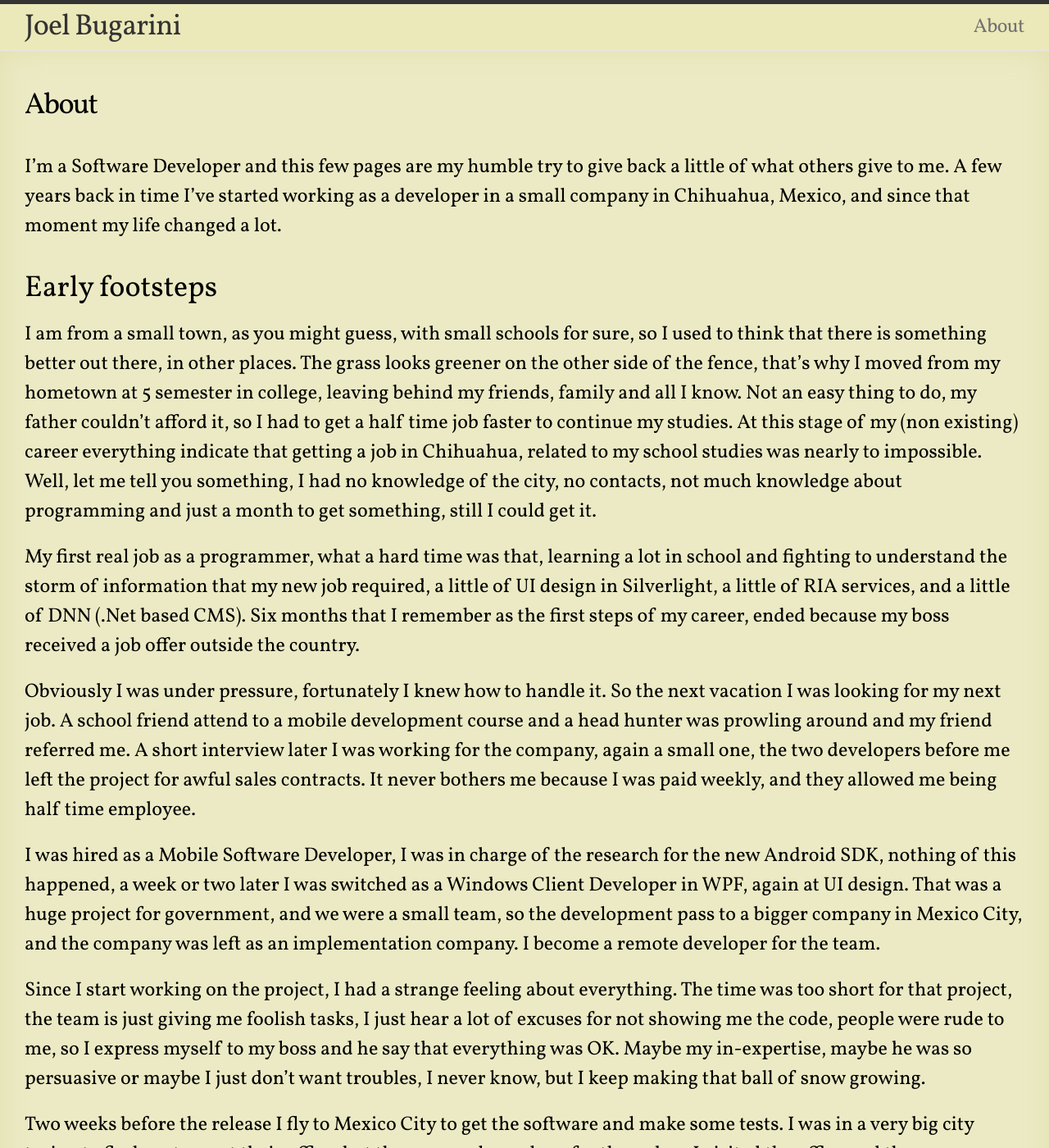
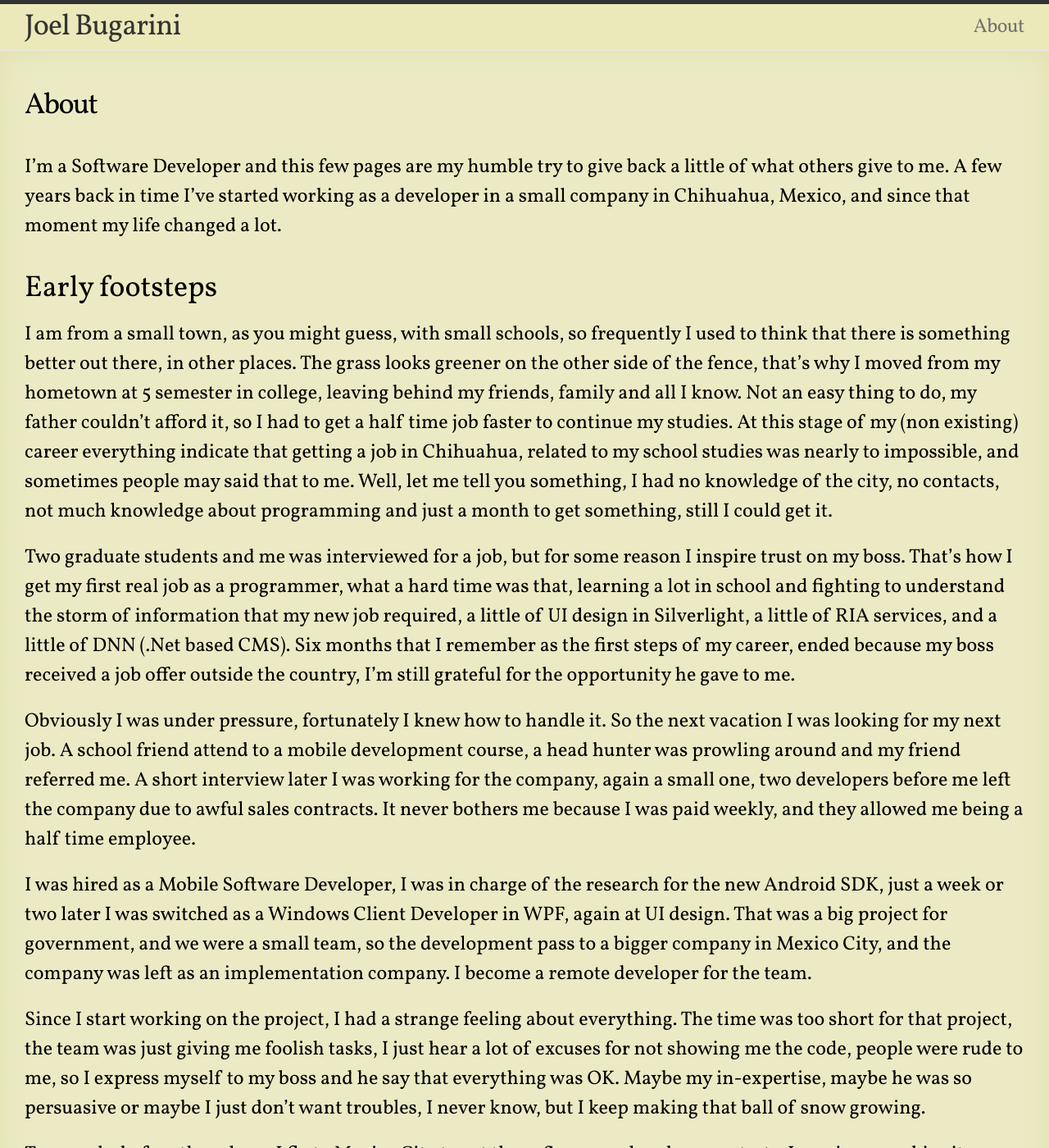
Before and after one commit to joelbugarini/joelbugarini.github.io, a Jekyll site: the page built from about.md, in a window 1280 px wide and 1400 px high. Shown: the whole window at 82% size. Built offline with Jekyll 4.4.1, drawn with Linux system fonts in a browser that asks for light colours; part of the change alters nothing that is shown; some of the changed text lies outside the part shown.

Commit message:
About update

```diff
--- a/about.md
+++ b/about.md
@@ -3,22 +3,30 @@ layout: page
 title: About
 permalink: /about/
 ---
-
 I'm a Software Developer and this few pages are my humble try to give back a little of what others give to me. A few years back in time I've started working as a developer in a small company in Chihuahua, Mexico, and since that moment my life changed a lot.
 
 #Early footsteps
 
-I am from a small town, as you might guess, with small schools for sure, so I used to think that there is something better out there, in other places.  The grass looks greener on the other side of the fence, that’s why I moved from my hometown at 5 semester in college, leaving behind my friends, family and all I know. Not an easy thing to do, my father couldn’t afford it, so I had to get a half time job faster to continue my studies. At this stage of my (non existing) career everything indicate that getting a job in Chihuahua, related to my school studies was nearly to impossible. Well, let me tell you something, I had no knowledge of the city, no contacts, not much knowledge about programming and just a month to get something, still I could get it.
+I am from a small town, as you might guess, with small schools, so frequently I used to think that there is something better out there, in other places.  The grass looks greener on the other side of the fence, that’s why I moved from my hometown at 5 semester in college, leaving behind my friends, family and all I know. Not an easy thing to do, my father couldn’t afford it, so I had to get a half time job faster to continue my studies. At this stage of my (non existing) career everything indicate that getting a job in Chihuahua, related to my school studies was nearly to impossible, and sometimes people may said that to me. Well, let me tell you something, I had no knowledge of the city, no contacts, not much knowledge about programming and just a month to get something, still I could get it.
 
-My first real job as a programmer, what a hard time was that, learning a lot in school and fighting to understand the storm of information that my new job required, a little of UI design in Silverlight, a little of RIA services, and a little of DNN (.Net based CMS).  Six months that I remember as the first steps of my career, ended because my boss received a job offer outside the country.
+Two graduate students and me was interviewed for a job, but for some reason I inspire trust on my boss. That’s how I get my first real job as a programmer, what a hard time was that, learning a lot in school and fighting to understand the storm of information that my new job required, a little of UI design in Silverlight, a little of RIA services, and a little of DNN (.Net based CMS).  Six months that I remember as the first steps of my career, ended because my boss received a job offer outside the country, I’m still grateful for the opportunity he gave to me.
 
-Obviously I was under pressure, fortunately I knew how to handle it. So the next vacation I was looking for my next job. A school friend attend to a mobile development course and a head hunter was prowling around and my friend referred me. A short interview later I was working for the company, again a small one, the two developers before me left the project for awful sales contracts. It never bothers me because I was paid weekly, and they allowed me being half time employee.
+Obviously I was under pressure, fortunately I knew how to handle it. So the next vacation I was looking for my next job. A school friend attend to a mobile development course, a head hunter was prowling around and my friend referred me. A short interview later I was working for the company, again a small one, two developers before me left the company due to awful sales contracts. It never bothers me because I was paid weekly, and they allowed me being a half time employee.
 
-I was hired as a Mobile Software Developer, I was in charge of the research for the new Android SDK, nothing of this happened, a week or two later I was switched as a Windows Client Developer in WPF, again at UI design. That was a huge project for government, and we were a small team, so the development pass to a bigger company in Mexico City, and the company was left as an implementation company. I become a remote developer for the team.
+I was hired as a Mobile Software Developer, I was in charge of the research for the new Android SDK, just a week or two later I was switched as a Windows Client Developer in WPF, again at UI design. That was a big project for government, and we were a small team, so the development pass to a bigger company in Mexico City, and the company was left as an implementation company. I become a remote developer for the team.
 
-Since I start working on the project, I had a strange feeling about everything. The time was too short for that project, the team is just giving me foolish tasks, I just hear a lot of excuses for not showing me the code, people were rude to me, so I express myself to my boss and he say that everything was OK. Maybe my in-expertise,  maybe he was so persuasive or maybe I just don’t want troubles, I never know, but I keep making that ball of snow growing.
+Since I start working on the project, I had a strange feeling about everything. The time was too short for that project, the team was just giving me foolish tasks, I just hear a lot of excuses for not showing me the code, people were rude to me, so I express myself to my boss and he say that everything was OK. Maybe my in-expertise,  maybe he was so persuasive or maybe I just don’t want troubles, I never know, but I keep making that ball of snow growing.
 
-Two weeks before the release I fly to Mexico City to get the software and make some tests. I was in a very big city trying to find my team at their office, but they never showed up, for three days I visited the office and they never come. The last day, one of them told me that I could found him in another company, which they were working with. I ran away to make it to the other company, then in the middle of the way I realize that I’ve never saw his face, so had to find someone I don’t know. Fortunately, I am tall and easily recognizable in a crowd, he found me and we move to a restaurant to sit down and transfer the software...
+Two weeks before the release I fly to Mexico City to get the software and make some tests. I was in a very big city trying to find my team at their office, but they never showed up, for three days I visited the office and they never come. The last day, one of them told me that I could found him in another company, which they were working with. I ran away to make it to the other company, then in the middle of the way I realize that I’ve never saw his face, so had to find someone I don’t know. Fortunately, I am tall and easily recognizable in a crowd, he found me and we move to a restaurant to sit down and transfer the software to my hard drive, that was the first time I saw the software. I come back to the Hotel, get my stuffs and fly back to Chihuahua for the tests, I was about to install it when I realize that the copy was damaged and can’t be used. The next fly was the one to implement the software, all test were cancelled, the very idea of implement a system without any kind of test terrifies me, still I was encouraged to go on with all of this.
 
+Five days prior the system delivery, I flew again to Mexico City to get another copy, next day I flew to Sonora, Mexico where the system belong, meet the people and they give me access to the server where I should make a release. My company didn’t pay any expert on the topic (infrastructure), so the task was given to me: take a new server and make a complete functional server where the application should run. We are talking about a new SQL Server installation, an Active Directory configuration, Sharepoint installation and some other things that I don’t (want to?) remember. In theory, this isn’t a complex task, but due to my non existing knowledge about any of this technologies I made some mistakes. I ran out of time, law force us to show  the system next day and I have reinstalled the server about three times in the past days.
+
+So, there I was, calling to Mexico City, asking for guidance, being pressured for my boss in Sonora, and being interrogated for the tech guys of the client. I was installing SQL Server for the _n_ time at 6:00 pm (14 hours for the release), it takes it’s time. More pressure and more complaints were given to me and all I could do was click Next to the installation.
+
+*10:00 pm*
+_”10 hours for the release”_  I’ve just finished other installation for the server and guess what… yes! It didn’t work. I needed to reinstall the server and start over the process. The faces of the people when I explain the situation was not a happy face.
+
+*12:00 pm*
+_”8 hours for the release”_  The people around the office was walking around without any thing to do but wait for me. That made me think that the green progress bar was peculiarly slow.
 
 #To be continued..
```
